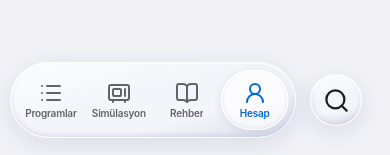
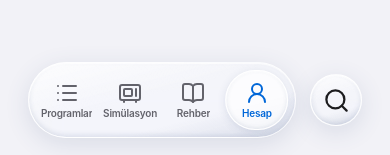
Before and after one commit to onurbal101/macroparticle, a React (Vite) app: page /account in a window 390 px wide. Shown: the part 686-841 px from the top of the page. Built offline with nearby package versions, Linux system fonts and the light colour scheme.

Commit message:
Balance the mobile dock side margins

```diff
--- a/src/styles.css
+++ b/src/styles.css
@@ -375,8 +375,9 @@ p {
   color: light-dark(#9a6700, #edbf62);
 }
 .floating-dock {
+  --dock-side-inset: 28px;
   position: fixed;
-  inset-inline: max(10px, env(safe-area-inset-left)) max(28px, env(safe-area-inset-right));
+  inset-inline: max(10px, env(safe-area-inset-left)) max(var(--dock-side-inset), env(safe-area-inset-right));
   bottom: var(--dock-bottom);
   max-width: 1120px;
   margin-inline: auto;
@@ -1748,6 +1749,7 @@ button:is(.panel-key, .dial-adjust, .select-key):is(:active, [data-touch-pressed
 }
 @media (max-width: 740px) {
   .floating-dock {
+    inset-inline-start: max(var(--dock-side-inset), env(safe-area-inset-left));
     grid-template-columns: minmax(0, 1fr) auto;
     gap: clamp(13px, 3.7vw, 24px);
   }
@@ -1844,13 +1846,16 @@ button:is(.panel-key, .dial-adjust, .select-key):is(:active, [data-touch-pressed
   .floating-dock {
     gap: 10px;
   }
+  .main-nav {
+    padding-inline: 4px;
+  }
 }
 @media (max-width: 350px) {
   .page-view {
     padding-inline: 16px;
   }
   .floating-dock {
-    inset-inline: max(5px, env(safe-area-inset-left)) max(15px, env(safe-area-inset-right));
+    --dock-side-inset: 15px;
     gap: 9px;
   }
   .app-shell {
```
Also changed, not shown: 2 other files (tests, documents, lock files or other folders).
